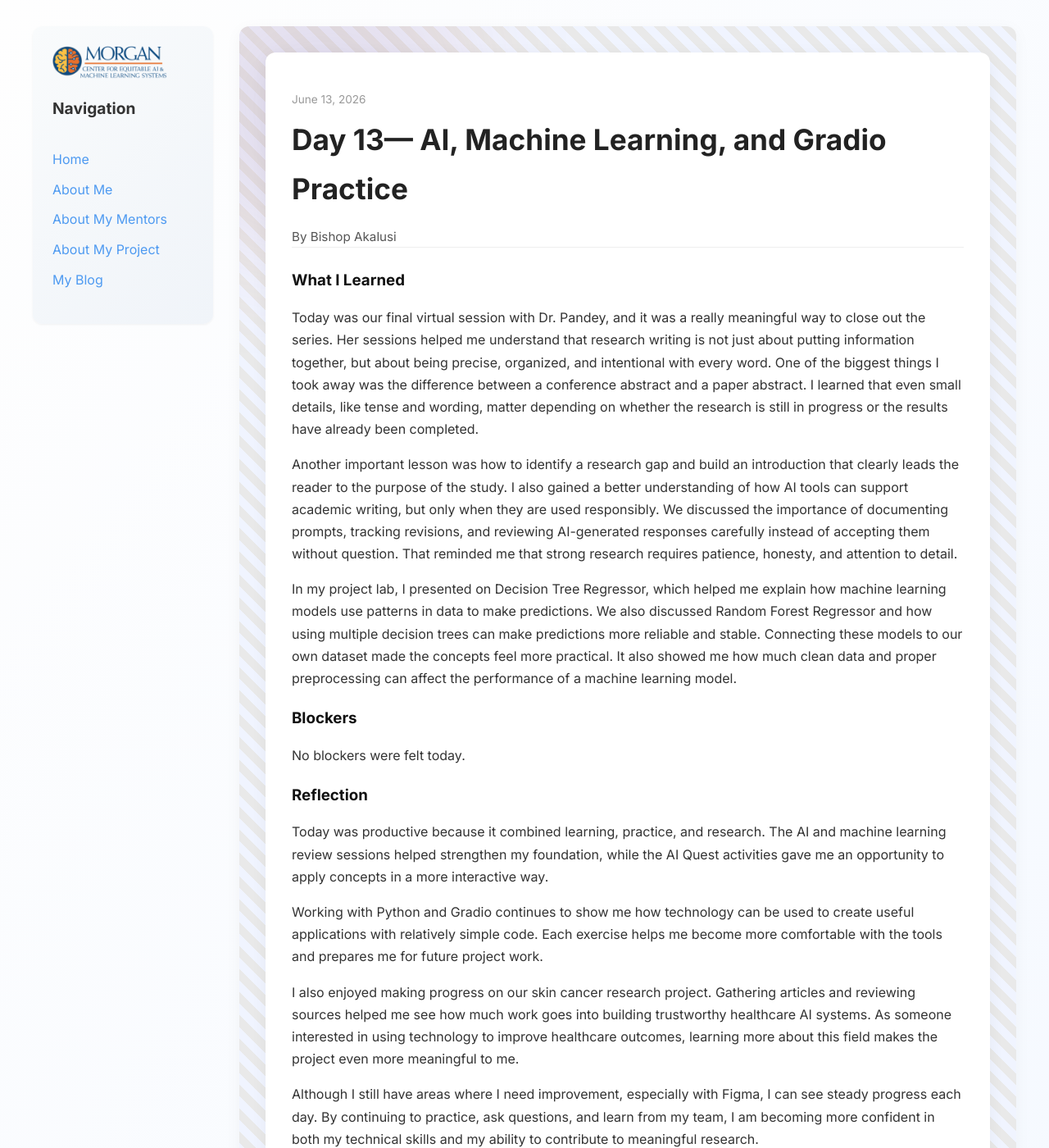
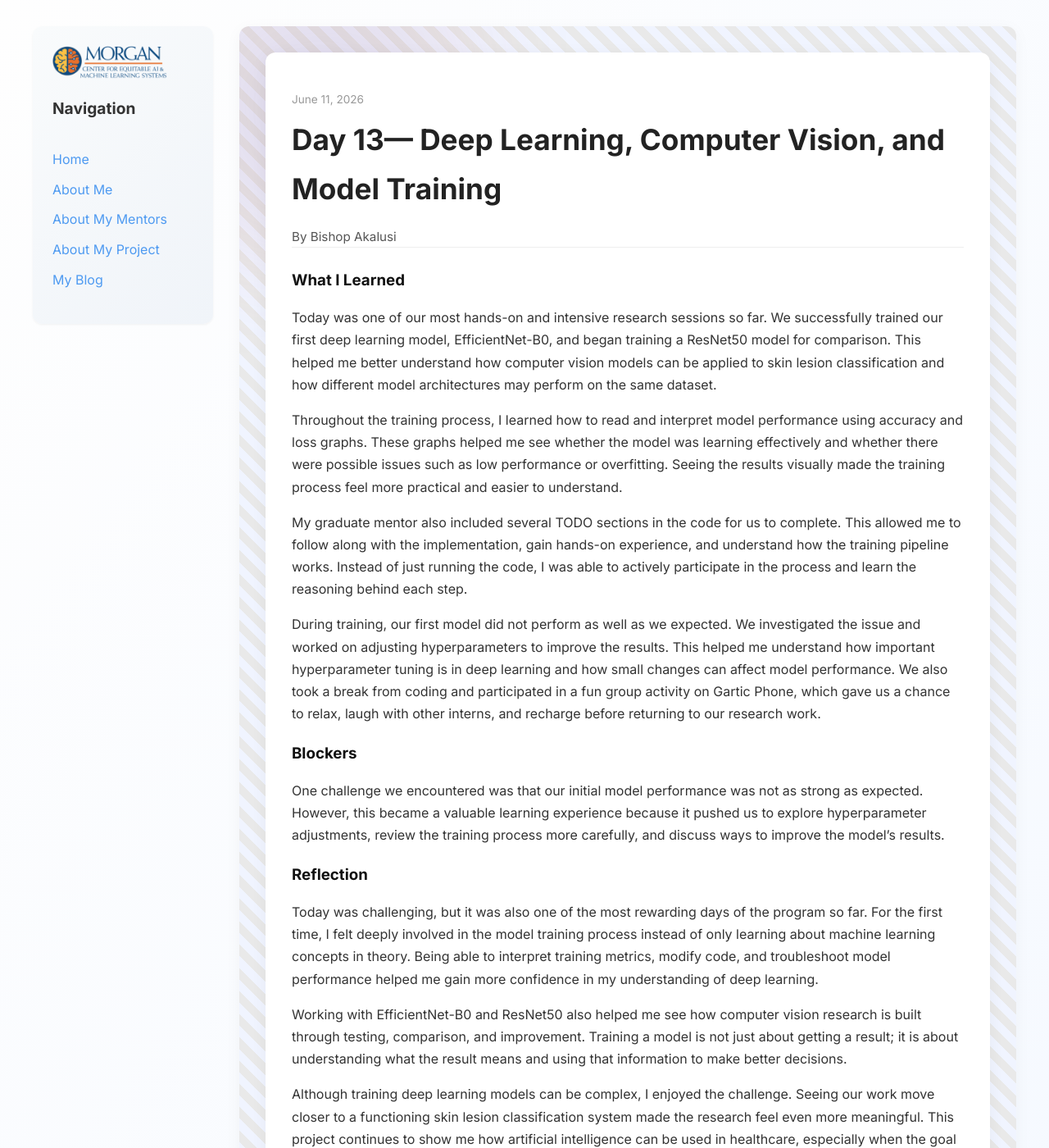
Before and after one commit to bisha1111/bisha1111ceamls26.github.io, a Jekyll site: the page built from _posts/2026-06-11-day-13.md, in a window 1280 px wide and 1400 px high. Shown: the whole window at 82% size. Built offline with Jekyll 4.4.1, drawn with Linux system fonts in a browser that asks for light colours; some of the changed text lies outside the part shown.

Commit message:
Update 2026-06-11-day-13.md

```diff
--- a/_posts/2026-06-11-day-13.md
+++ b/_posts/2026-06-11-day-13.md
@@ -1,36 +1,26 @@
 ---
 layout: post
-title: "Day 13— AI, Machine Learning, and Gradio Practice"
-date: 2026-06-13
+title: "Day 13— Deep Learning, Computer Vision, and Model Training"
+date: 2026-06-11
 permalink: /day13.html
-tags: ["AI", "Machine Learning", "Python", "Gradio", "Research"]
+tags: ["Research", "Deep Learning", "Computer Vision", "EfficientNet", "ResNet", "Machine Learning"]
 
 what_i_learned: |
-  Today was our final virtual session with Dr. Pandey, and it was a really meaningful way to close out the series. Her sessions helped me understand that research writing is not just about putting information together, but about being precise, organized, and intentional with every word. One of the biggest things I took away was the difference between a conference abstract and a paper abstract. I learned that even small details, like tense and wording, matter depending on whether the research is still in progress or the results have already been completed.
+  Today was one of our most hands-on and intensive research sessions so far. We successfully trained our first deep learning model, EfficientNet-B0, and began training a ResNet50 model for comparison. This helped me better understand how computer vision models can be applied to skin lesion classification and how different model architectures may perform on the same dataset.
 
-  Another important lesson was how to identify a research gap and build an introduction that clearly leads the reader to the purpose of the study. I also gained a better understanding of how AI tools can support academic writing, but only when they are used responsibly. We discussed the importance of documenting prompts, tracking revisions, and reviewing AI-generated responses carefully instead of accepting them without question. That reminded me that strong research requires patience, honesty, and attention to detail.
+  Throughout the training process, I learned how to read and interpret model performance using accuracy and loss graphs. These graphs helped me see whether the model was learning effectively and whether there were possible issues such as low performance or overfitting. Seeing the results visually made the training process feel more practical and easier to understand.
 
-  In my project lab, I presented on Decision Tree Regressor, which helped me explain how machine learning models use patterns in data to make predictions. We also discussed Random Forest Regressor and how using multiple decision trees can make predictions more reliable and stable. Connecting these models to our own dataset made the concepts feel more practical. It also showed me how much clean data and proper preprocessing can affect the performance of a machine learning model.
+  My graduate mentor also included several TODO sections in the code for us to complete. This allowed me to follow along with the implementation, gain hands-on experience, and understand how the training pipeline works. Instead of just running the code, I was able to actively participate in the process and learn the reasoning behind each step.
+
+  During training, our first model did not perform as well as we expected. We investigated the issue and worked on adjusting hyperparameters to improve the results. This helped me understand how important hyperparameter tuning is in deep learning and how small changes can affect model performance. We also took a break from coding and participated in a fun group activity on Gartic Phone, which gave us a chance to relax, laugh with other interns, and recharge before returning to our research work.
 
 blockers: |
-  No blockers were felt today.
+  One challenge we encountered was that our initial model performance was not as strong as expected. However, this became a valuable learning experience because it pushed us to explore hyperparameter adjustments, review the training process more carefully, and discuss ways to improve the model's results.
 
 reflection: |
-  Today was productive because it combined learning, practice, and research. The AI and
-  machine learning review sessions helped strengthen my foundation, while the AI Quest
-  activities gave me an opportunity to apply concepts in a more interactive way.
+  Today was challenging, but it was also one of the most rewarding days of the program so far. For the first time, I felt deeply involved in the model training process instead of only learning about machine learning concepts in theory. Being able to interpret training metrics, modify code, and troubleshoot model performance helped me gain more confidence in my understanding of deep learning.
 
-  Working with Python and Gradio continues to show me how technology can be used to create
-  useful applications with relatively simple code. Each exercise helps me become more
-  comfortable with the tools and prepares me for future project work.
+  Working with EfficientNet-B0 and ResNet50 also helped me see how computer vision research is built through testing, comparison, and improvement. Training a model is not just about getting a result; it is about understanding what the result means and using that information to make better decisions.
 
-  I also enjoyed making progress on our skin cancer research project. Gathering articles and
-  reviewing sources helped me see how much work goes into building trustworthy healthcare AI
-  systems. As someone interested in using technology to improve healthcare outcomes, learning
-  more about this field makes the project even more meaningful to me.
-
-  Although I still have areas where I need improvement, especially with Figma, I can see
-  steady progress each day. By continuing to practice, ask questions, and learn from my team,
-  I am becoming more confident in both my technical skills and my ability to contribute to
-  meaningful research.
+  Although training deep learning models can be complex, I enjoyed the challenge. Seeing our work move closer to a functioning skin lesion classification system made the research feel even more meaningful. This project continues to show me how artificial intelligence can be used in healthcare, especially when the goal is to build tools that are more accurate, trustworthy, and useful for real people.
 ---
```
